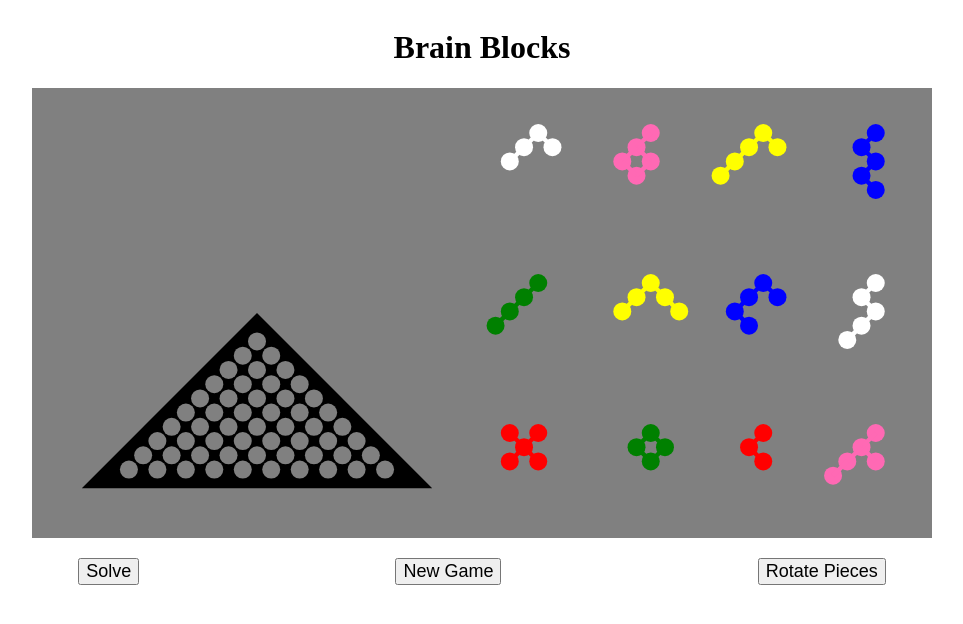
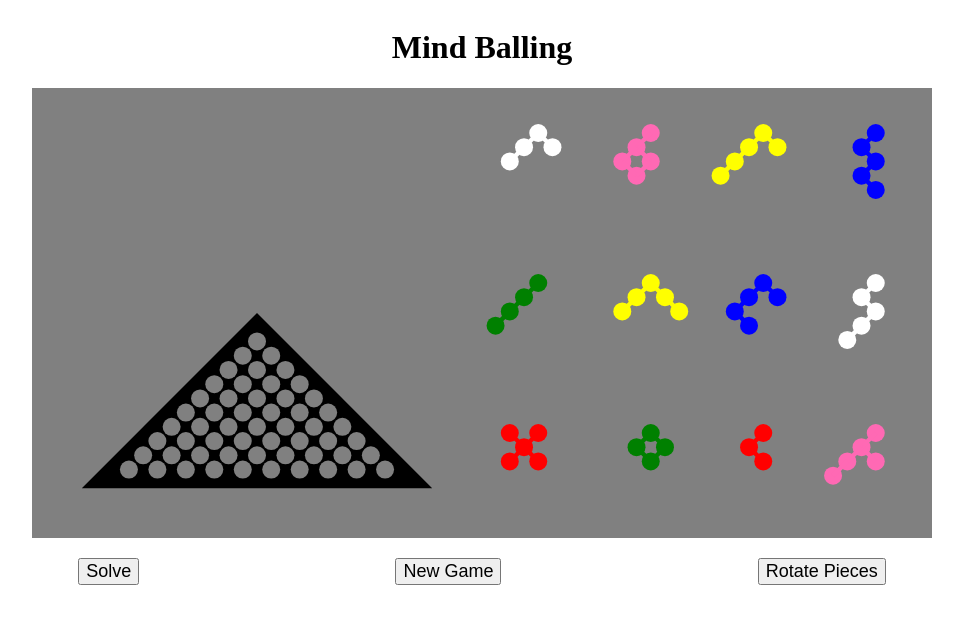
Before and after one commit to SamMoskowicz/Mind-Balling, a website with bundled scripts: page index.html in a window 1280 px wide. Shown: the whole page, without its empty margins (158-1121 px from the left). Built offline with nearby package versions, Linux system fonts and the light colour scheme.

Commit message:
changed name to mind balling

```diff
--- a/index.html
+++ b/index.html
@@ -4,14 +4,14 @@
     <meta charset="UTF-8" />
     <meta http-equiv="X-UA-Compatible" content="IE=edge" />
     <meta name="viewport" content="width=device-width, initial-scale=1.0" />
-    <title>Brain Blocks</title>
+    <title>Mind Balling</title>
     <link rel="stylesheet" href="style.css" />
     <script src="pieces.js" defer></script>
     <script src="index.js" defer></script>
   </head>
   <body>
     <header>
-      <h1>Brain Blocks</h1>
+      <h1>Mind Balling</h1>
     </header>
     <div id="canvas-container">
       <canvas id="canvas"></canvas>
```
